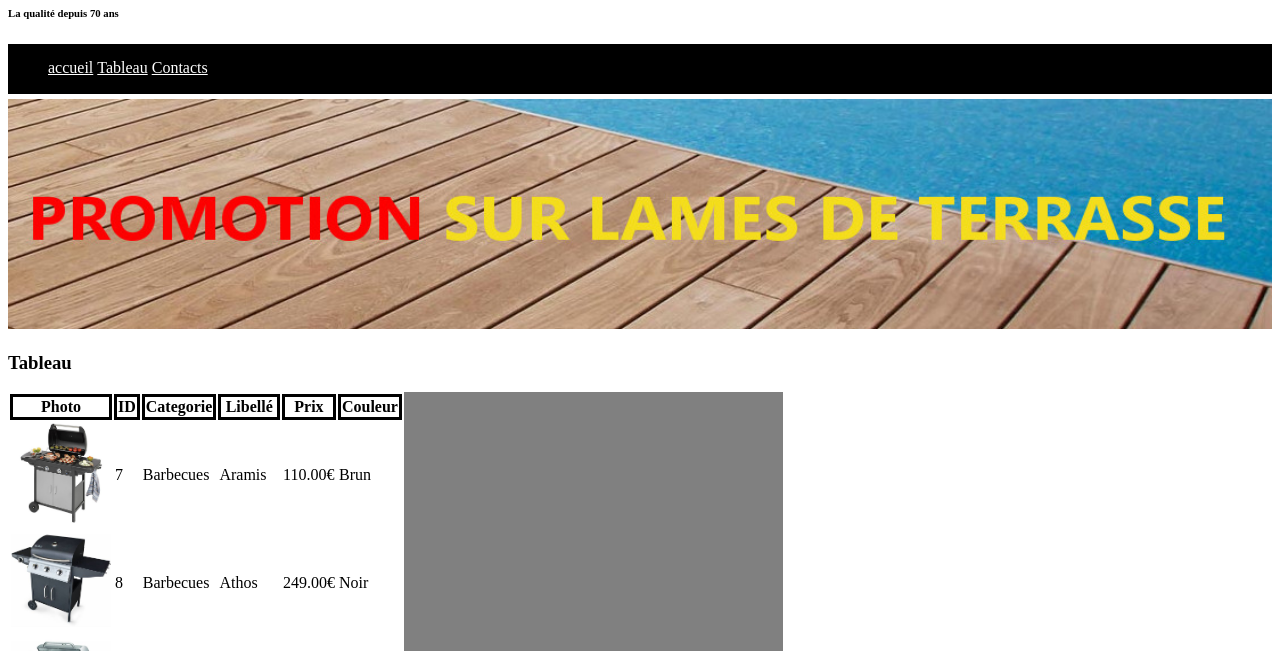
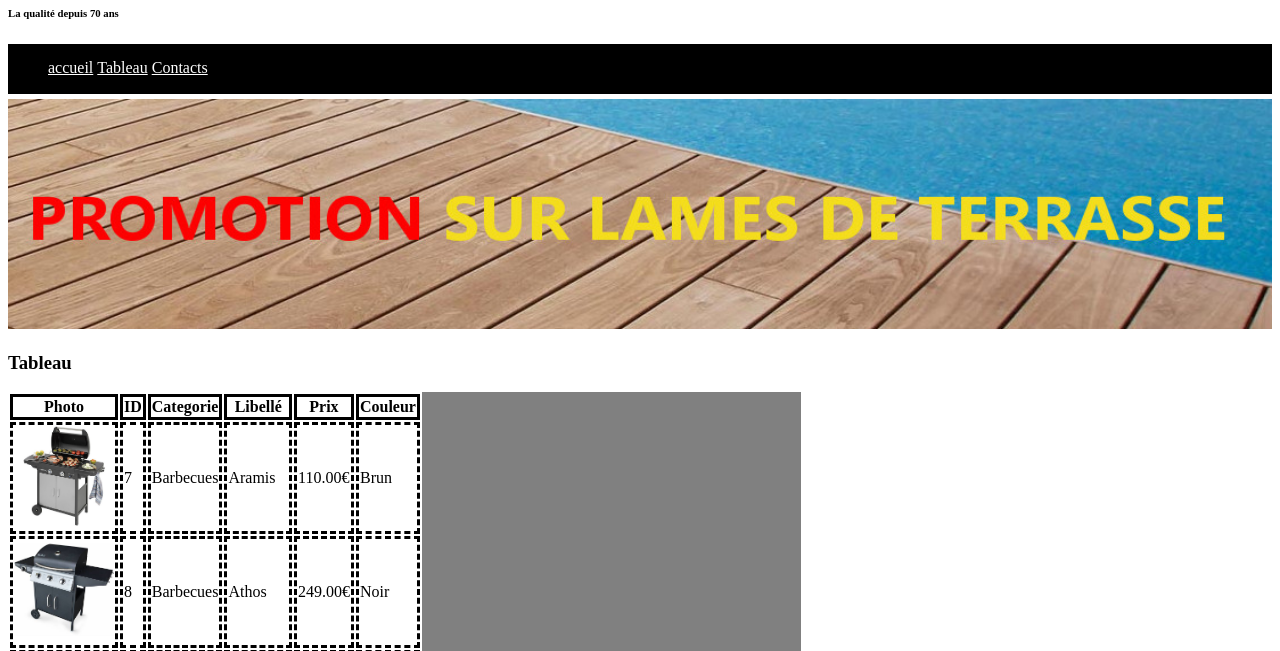
Before and after one commit to manuman11/exo-eval, a plain HTML site: page JARDITOU/Tableau.html in a window 1280 px wide. Shown: the part 100-751 px from the top of the page. Drawn offline with Linux system fonts and the light colour scheme.

Commit message:
Update style.css

```diff
--- a/JARDITOU/assets/CSS/style.css
+++ b/JARDITOU/assets/CSS/style.css
@@ -33,7 +33,7 @@ table th{
     border: 3px solid black;
 }
 td{
-    border 3px dashed black;
+    border: 3px dashed black;
 }
 aside{
     float: right;
```
